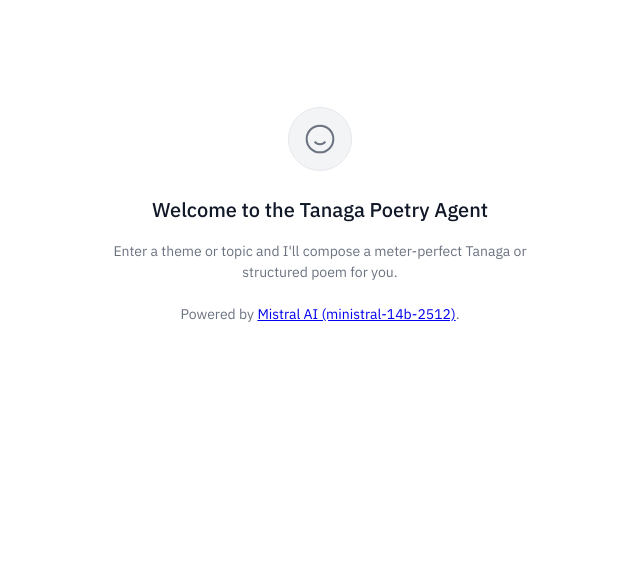
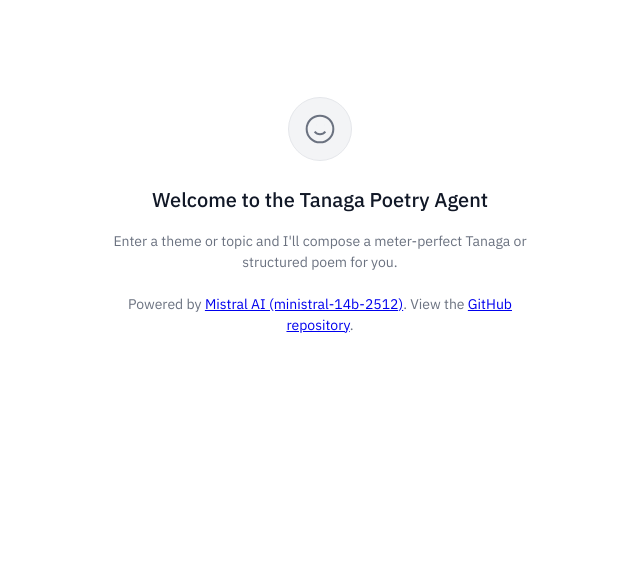
Before and after one commit to cfornesa/Tanaga-Agent, a FastAPI app: page / in a window 1280 px wide. Shown: the part 60-636 px from the top of the page, without its empty margins (320-960 px from the left). Run offline with FastAPI, Linux system fonts and the light colour scheme.

Commit message:
Revamped website (previous commit) including a viable interface and smaller changes (this commit) for aesthetic reasons and documentation.

```diff
--- a/static/script.js
+++ b/static/script.js
@@ -133,7 +133,7 @@ function displayMessage(message) {
         ? '<span class="meter-badge ' + (message.meterValid ? 'meter-valid' : 'meter-invalid') + '">' + (message.meterValid ? '✓ meter' : '⚠ meter off') + '</span>'
         : '';
 
-    const senderLabel = message.type === 'user' ? 'You' : 'Poetry Agent';
+    const senderLabel = message.type === 'user' ? 'You' : 'Tanaga Poetry Agent';
 
     messageEl.innerHTML = [
         '<div class="message-wrapper">',
--- a/templates/index.html
+++ b/templates/index.html
@@ -44,7 +44,7 @@
                         <h2 class="welcome-title">Welcome to the Tanaga Poetry Agent</h2>
                         <p class="welcome-text">Enter a theme or topic and I'll compose a meter-perfect Tanaga or structured poem for you.</p>
                         <p class="welcome-text">&nbsp;</p>
-                        <p class="welcome-text">Powered by <a href="https://docs.mistral.ai/models/ministral-3-14b-25-12" target="_blank">Mistral AI (ministral-14b-2512)</a>.</p>
+                        <p class="welcome-text">Powered by <a href="https://docs.mistral.ai/models/ministral-3-14b-25-12" target="_blank">Mistral AI (ministral-14b-2512)</a>. View the <a href="https://github.com/cfornesa/Tanaga-Agent" target="_blank">GitHub repository</a>.</p>
                     </div>
 
                     <!-- Messages Container -->
```
